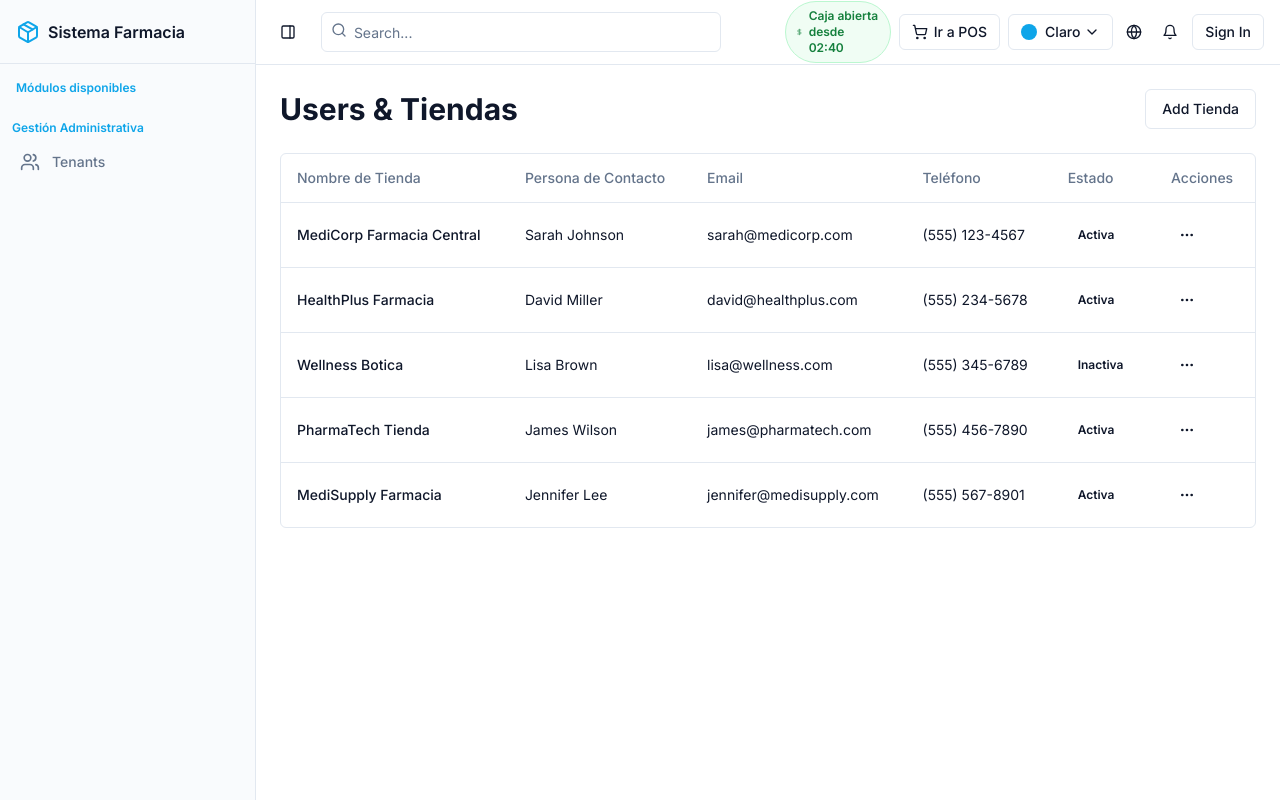
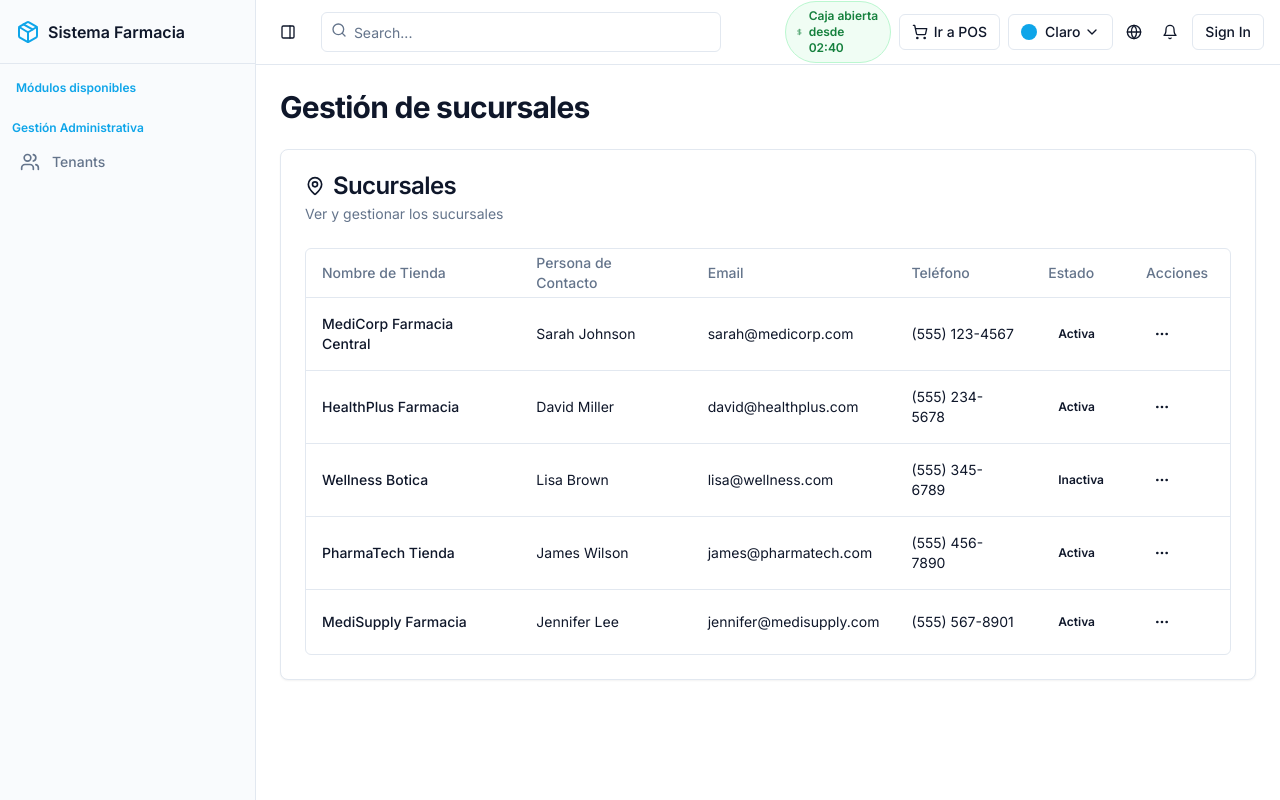
Before and after one commit to EdwardMelendezM/Pharmacy-System-Template-, a Next.js app: page /stores in a window 1280 px wide. Built offline with nearby package versions, Linux system fonts and the light colour scheme.

Commit message:
add changes

```diff
--- a/app/(authenticated)/stores/page.tsx
+++ b/app/(authenticated)/stores/page.tsx
@@ -1,29 +1,27 @@
 "use client"
 
-import { useState } from "react"
-import { Button } from "@/components/ui/button"
-import { Tabs, TabsContent, TabsList, TabsTrigger } from "@/components/ui/tabs"
-import { UsersList } from "@/modules/users/components/users-list"
+import { Card, CardContent, CardDescription, CardHeader, CardTitle } from "@/components/ui/card"
 import { StoresList } from "@/modules/users/components/stores-list"
-import { ActiveUsersView } from "@/modules/users/components/active-users-view"
-import { UserRolesView } from "@/modules/users/components/user-roles-view"
-import Link from "next/link"
+import { MapPin } from "lucide-react"
 
 export default function StoresPage() {
-  const [activeTab, setActiveTab] = useState("users")
-
   return (
     <div className="space-y-6">
-      <div className="flex items-center justify-between">
-        <h1 className="text-3xl font-bold">Users & Tiendas</h1>
-        <div className="flex gap-2">
-          <Link href="/users/add-company">
-            <Button variant="outline">Add Tienda</Button>
-          </Link>
-        </div>
+      <div className="flex flex-col md:flex-row md:items-center md:justify-between gap-4">
+        <h1 className="text-3xl font-bold tracking-tight">Gestión de sucursales</h1>
       </div>
-
-      <StoresList />
+      <Card>
+        <CardHeader>
+          <CardTitle className="flex items-center">
+            <MapPin className="h-5 w-5 mr-2" />
+            Sucursales
+          </CardTitle>
+          <CardDescription>Ver y gestionar los sucursales</CardDescription>
+        </CardHeader>
+        <CardContent>
+          <StoresList />
+        </CardContent>
+      </Card>
     </div>
   )
 }
--- a/modules/users/components/users-list.tsx
+++ b/modules/users/components/users-list.tsx
@@ -46,6 +46,7 @@ import {
   Clock,
   Lock,
   Filter,
+  UserIcon,
 } from "lucide-react"
 
 export function UsersList() {
@@ -223,7 +224,10 @@ export function UsersList() {
     <div className="space-y-6">
       <Card>
         <CardHeader>
-          <CardTitle>Usuarios</CardTitle>
+          <CardTitle className="flex items-center">
+            <UserIcon className="h-5 w-5 mr-2" />
+            Usuarios
+          </CardTitle>
           <CardDescription>Ver y gestionar los usuarios del sistema</CardDescription>
         </CardHeader>
         <CardContent>
```
